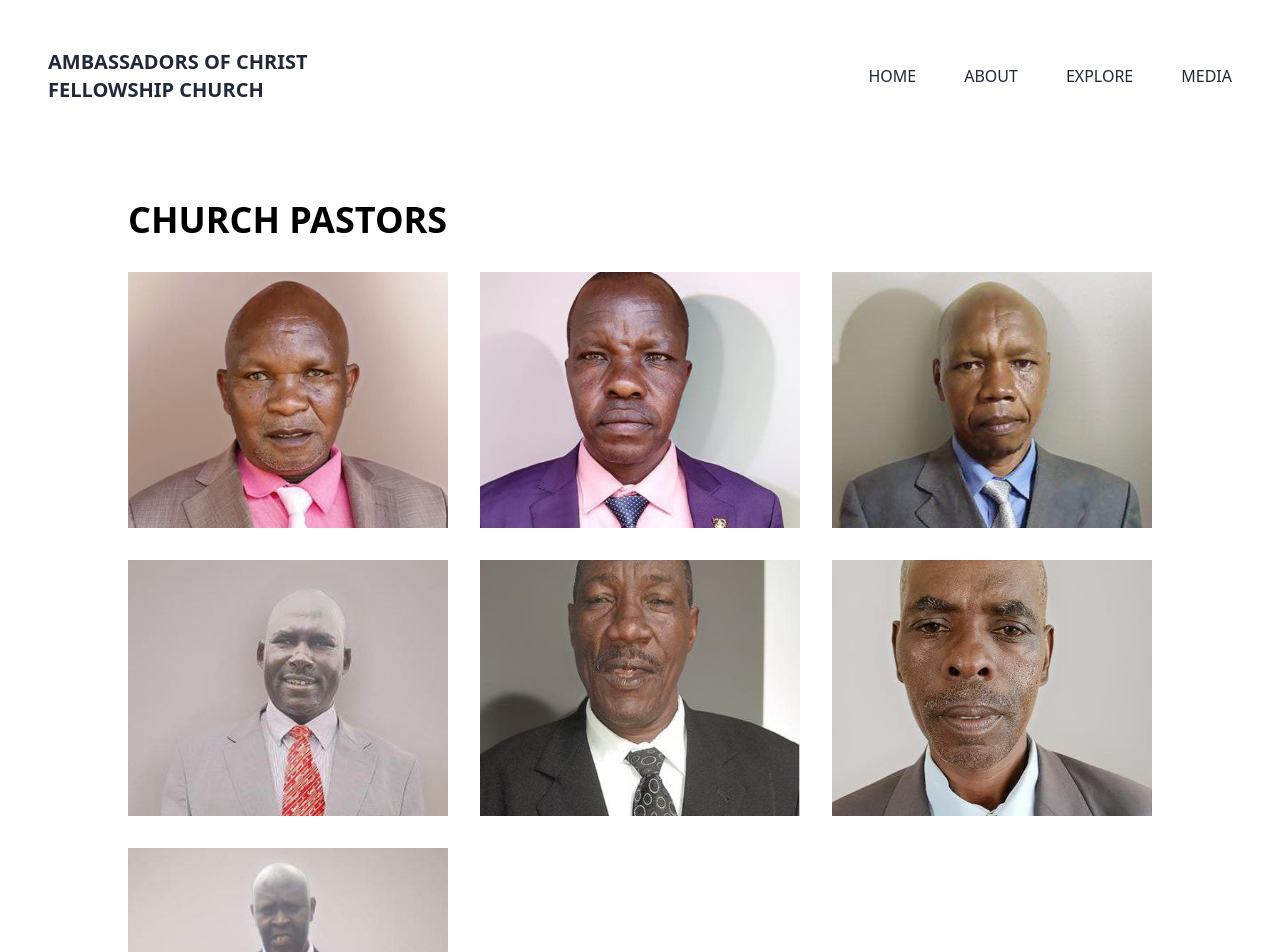
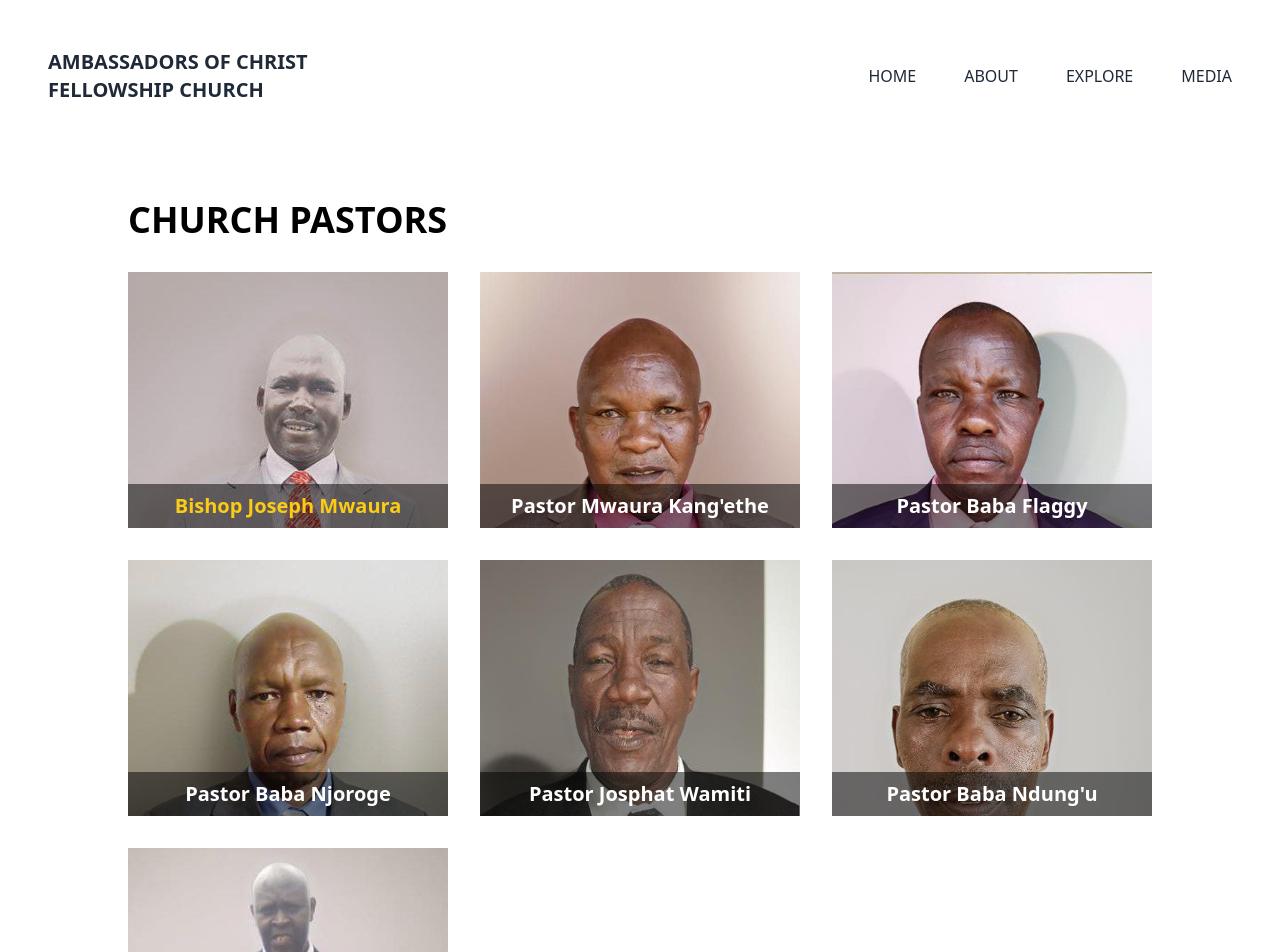
Before and after one commit to devjamesnjoroge/acf-church, a React (Create React App) app: page /media in a window 1280 px wide. Shown: the top 952 px of the page. Built offline with nearby package versions, Linux system fonts and the light colour scheme.

Commit message:
ft: bishop

```diff
--- a/src/components/Media.js
+++ b/src/components/Media.js
@@ -1,13 +1,13 @@
 import React from 'react';
 
 const pastors = [
-  { id: 1, src: '/b1.jpg', alt: 'Pastor 1' },
-  { id: 2, src: '/b2.jpg', alt: 'Pastor 2' },
-  { id: 3, src: '/b3.jpg', alt: 'Pastor 3' },
-  { id: 4, src: '/b4.jpg', alt: 'Pastor 4' },
-  { id: 5, src: '/b5.jpg', alt: 'Pastor 5' },
-  { id: 6, src: '/b6.jpg', alt: 'Pastor 6' },
-  { id: 7, src: '/b7.jpg', alt: 'Pastor 7' },
+  { id: 4, src: '/b4.jpg', alt: 'Bishop Joseph Mwaura', name: 'Bishop Joseph Mwaura' },
+  { id: 1, src: '/b1.jpg', alt: 'Pastor Mwaura Kang\'ethe', name: 'Pastor Mwaura Kang\'ethe' },
+  { id: 2, src: '/b2.jpg', alt: 'Pastor Baba Flaggy', name: 'Pastor Baba Flaggy' },
+  { id: 3, src: '/b3.jpg', alt: 'Pastor Baba Njoroge', name: 'Pastor Baba Njoroge' },
+  { id: 5, src: '/b5.jpg', alt: 'Pastor Josphat Wamiti', name: 'Pastor Josphat Wamiti' },
+  { id: 6, src: '/b6.jpg', alt: 'Pastor Baba Ndung\'u', name: 'Pastor Baba Ndung\'u' },
+  { id: 7, src: '/b7.jpg', alt: 'Pastor Samuel Roro', name: 'Pastor Samuel Roro' },
 ];
 
 function Media() {
@@ -17,7 +17,10 @@ function Media() {
       <div className="grid grid-cols-1 sm:grid-cols-2 md:grid-cols-3 gap-8">
         {pastors.map(pastor => (
           <div key={pastor.id} className="relative w-full h-64 md:h-128 overflow-hidden">
-            <img className="absolute top-0 left-0 w-full h-full object-cover object-center" src={pastor.src} alt={pastor.alt} />
+            <img className="absolute top-0 left-0 w-full h-full object-cover object-top" src={pastor.src} alt={pastor.alt} />
+            <div className="absolute bottom-0 left-0 w-full bg-black bg-opacity-50 text-white text-center p-2">
+              <p className={`text-lg md:text-xl font-semibold ${pastor.id === 4 ? 'text-yellow-400' : ''}`}>{pastor.name}</p>
+            </div>
           </div>
         ))}
       </div>
```
